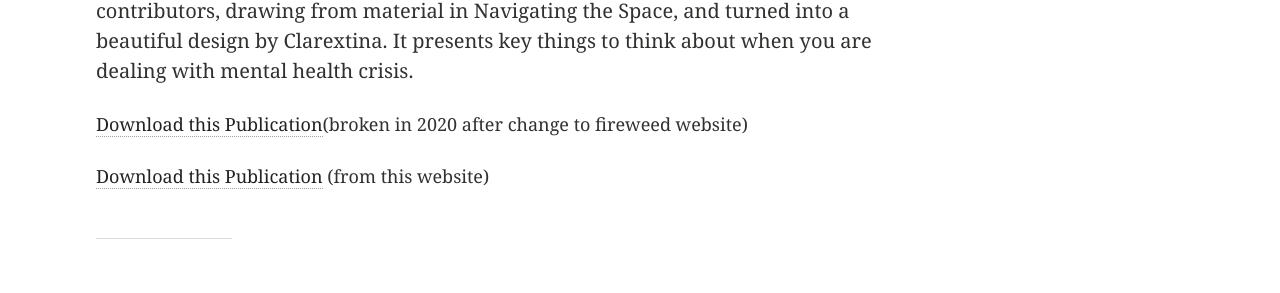
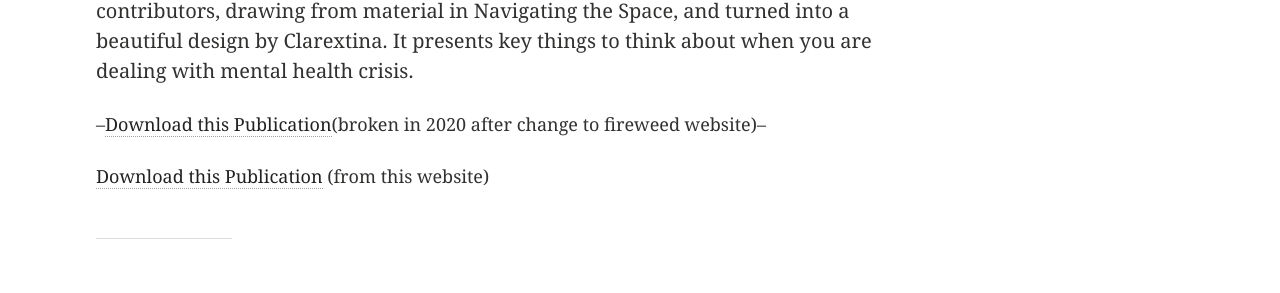
Before and after one commit to nycicarus/nycicarus.github.io, a Jekyll site: the page built from _posts/articles/2015-01-05-navigating-crisis.md, in a window 1280 px wide. Shown: the part 709-1002 px from the top of the page. Built offline with Jekyll 4.4.1, drawn with Linux system fonts in a browser that asks for light colours.

```diff
--- a/_posts/articles/2015-01-05-navigating-crisis.md
+++ b/_posts/articles/2015-01-05-navigating-crisis.md
@@ -16,6 +16,6 @@ date: 2015-07-09T22:08:14-05:00
 
 This four-page handout was edited by Clarextina and Will and Icarus member contributors, drawing from material in Navigating the Space, and turned into a beautiful design by Clarextina. It presents key things to think about when you are dealing with mental health crisis.
 
-[Download this Publication](https://theicarusproject.net/wp-content/uploads/2016/08/IcarusNavigatingCrisisHandoutLarge05-09.pdf)(broken in 2020 after change to fireweed website)
+--[Download this Publication](https://theicarusproject.net/wp-content/uploads/2016/08/IcarusNavigatingCrisisHandoutLarge05-09.pdf)(broken in 2020 after change to fireweed website)--
 
-[Download this Publication](images/IcarusNavigatingCrisisHandoutLarge05-09.pdf) (from this website)
+[Download this Publication](/images/IcarusNavigatingCrisisHandoutLarge05-09.pdf) (from this website)
```
